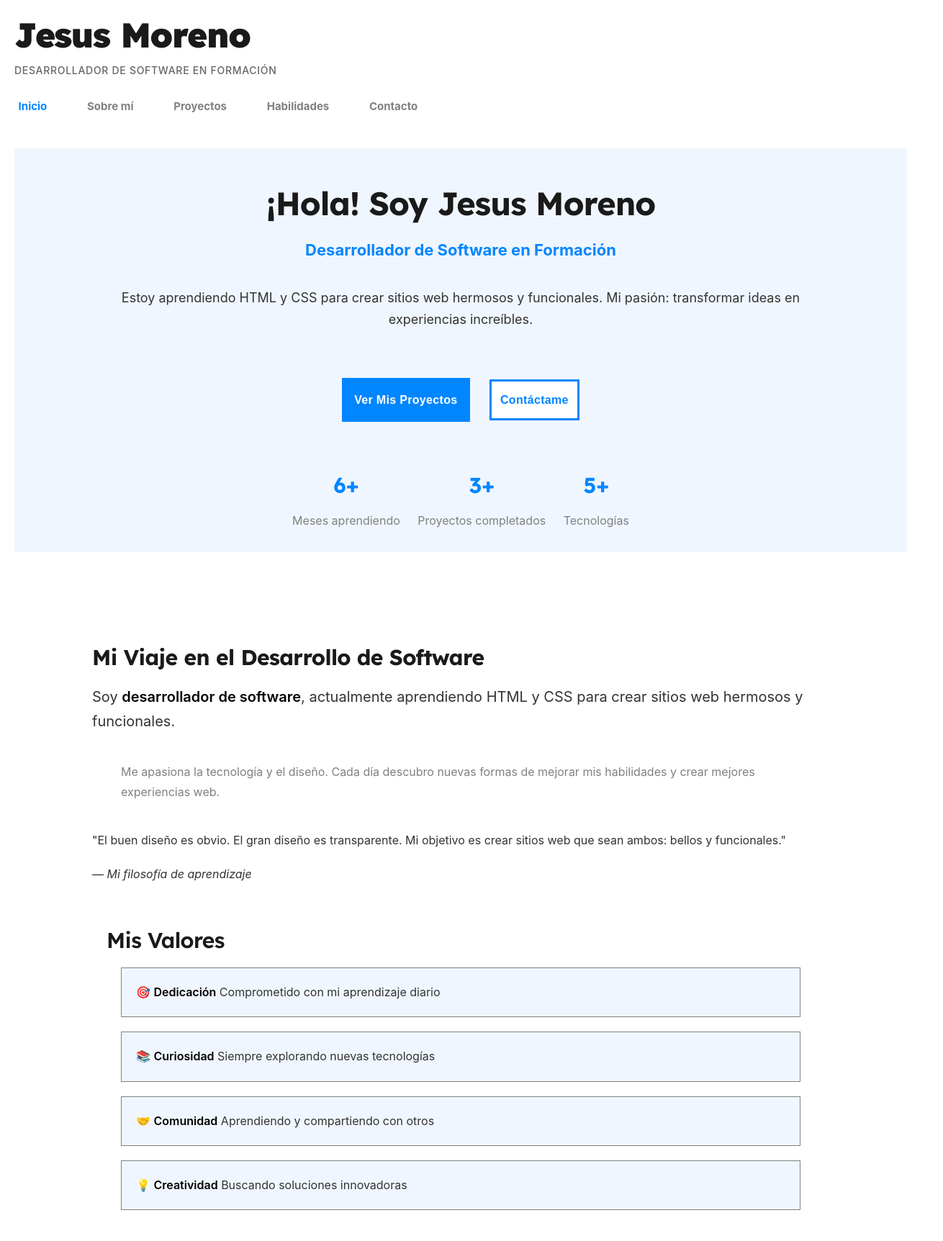
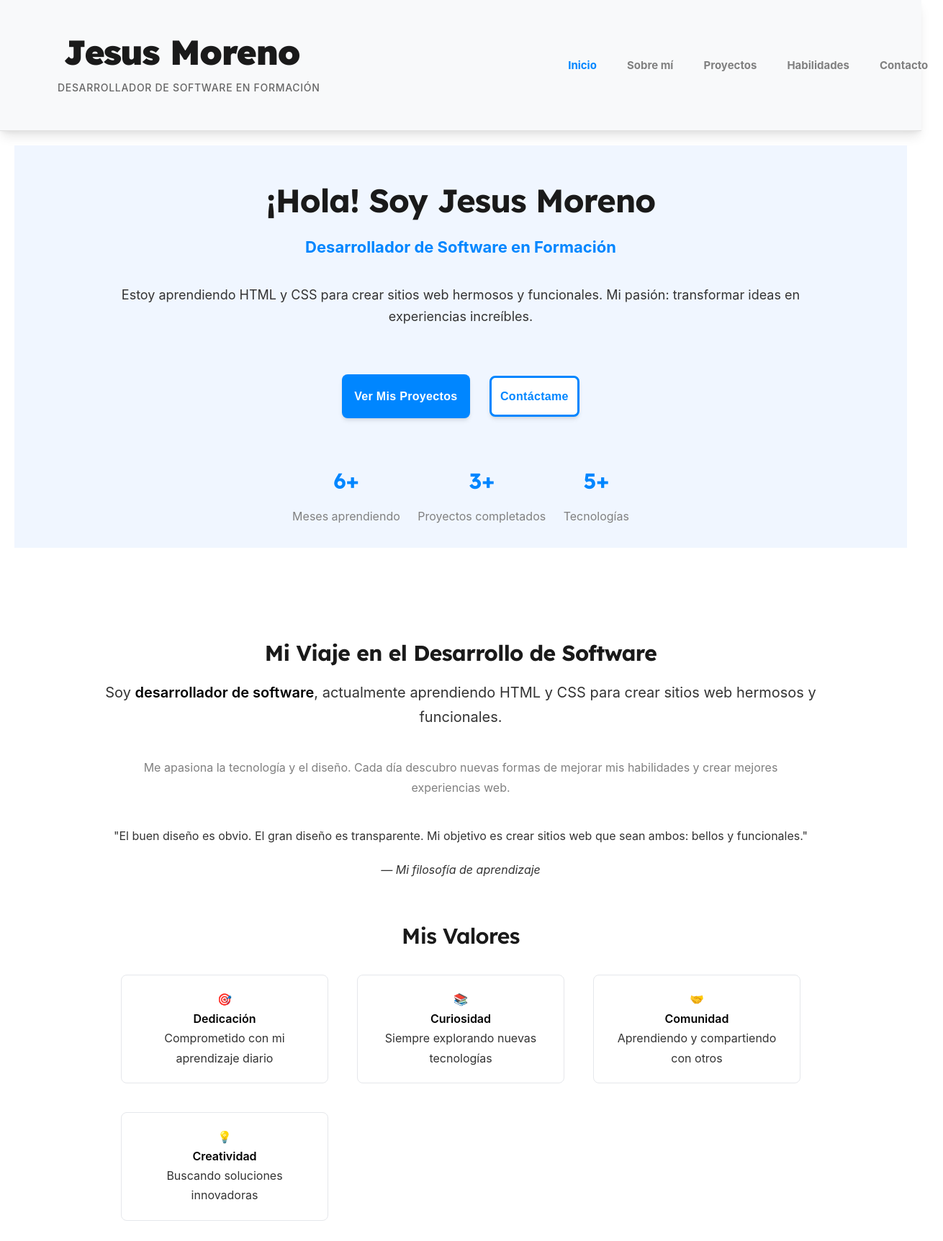
Before and after one commit to Morenomdev/Fundamentos, a plain HTML site: page Portfolio-CSS/index.html in a window 1280 px wide. Shown: the top 1724 px of the page at 72% size, 1310 px wide, since content can reach past the window. Drawn offline with Linux system fonts and the light colour scheme.

Commit message:
Styles in Portfolio updated

```diff
--- a/Portfolio-CSS/styles.css
+++ b/Portfolio-CSS/styles.css
@@ -14,6 +14,8 @@
   --color-primary-darker: #3b0764; /* Púrpura muy oscuro */
   --color-primary-light: #8b5cf6; /* Púrpura claro */
   --color-primary-lighter: #a78bfa; /* Púrpura muy claro */
+  --color-primary-project: #f9fafb;
+  --color-secondary-project: #ede9fe;
 
   /* Colores secundarios */
   --color-secondary: #06b6d4; /* Cyan vibrante */
@@ -71,7 +73,6 @@
 body {
   font-family: "Inter", system-ui, -apple-system, sans-serif;
   font-size: 16px;
-  /* MEJORADO: Mejor line-height para legibilidad */
   line-height: 1.7;
   color: #333333;
   background-color: #ffffff;
@@ -82,23 +83,44 @@ body {
   text-rendering: optimizeLegibility;
 }
 
+/* BOTONES */
+.button {
+  border-radius: var(--radius-md);
+  box-shadow: var(--shadow-md);
+}
+
+.button:hover {
+  box-shadow: var(--shadow-lg);
+  transform: translateY(-2px);
+}
+
 /* ===========================================
-     2. TIPOGRAFÍA GENERAL - MEJORADA
+     TIPOGRAFÍA GENERAL
      =========================================== */
+
+.header__container,
+.hero__container,
+.about__container,
+.projects__container,
+.skills__container,
+.contact__container,
+.footer__container {
+  width: 100%;
+  max-width: 1200px;
+  margin-left: auto;
+  margin-right: auto;
+}
 h1,
 h2,
 h3,
 h4 {
-  /* MEJORADO: Fuente display para títulos */
   font-family: "Lexend", sans-serif;
   font-weight: 700;
   line-height: 1.2;
   color: #1a1a1a;
-  /* NUEVO: Letter-spacing para títulos */
   letter-spacing: -0.02em;
 }
 h1 {
-  /* MEJORADO: Escala tipográfica más clara */
   font-size: 3rem; /* 48px */
   margin-bottom: 1.5rem;
   font-weight: 900;
@@ -127,7 +149,6 @@ h4 {
 
 p {
   margin-bottom: 1.25rem;
-  /* NUEVO: Límite de ancho para mejor legibilidad */
   /* max-width: 70ch; */
 }
 
@@ -141,24 +162,38 @@ em {
 }
 
 a:hover {
-  text-decoration: underline;
   text-decoration-thickness: 2px;
 }
 
-a {
+/* a {
   text-decoration: none;
   text-decoration-thickness: 2px;
   text-underline-offset: 2px;
-}
+} */
 
 /* -------header-------- */
 .header {
-  overflow-y: auto;
+  background-color: #f8f9fa;
+  border-bottom: 1px solid #e0e0e0;
+  padding: 24px 0;
+  box-shadow: var(--shadow-lg);
 }
 
 .header__container {
-  position: sticky;
+  display: flex;
+  justify-content: space-between;
+  gap: 2rem;
+  align-items: center;
+  max-width: 1200px;
+  margin: 0 auto;
+  padding: 0 20px;
 }
+
+.header__brand {
+  text-align: center;
+  margin-bottom: 24px;
+}
+
 .header__name {
   margin: 20px;
   color: #1a1a1a;
@@ -200,7 +235,6 @@ a {
   font-size: 18px;
   padding: 1% 10%;
   text-align: center;
-
 }
 .hero__actions {
   text-align: center;
@@ -244,18 +278,24 @@ a {
 }
 
 .nav__link {
+  display: inline-block;
+  white-space: nowrap;
   text-decoration: none;
   color: gray;
+  padding: 8px 12px;
+  text-align: left;
 }
 .nav__item {
+  text-decoration: none;
   font-size: 15px;
   font-weight: bold;
   list-style-type: none;
   padding: 2%;
-  display: inline-block;
 }
 
 .nav__list {
+  display: flex;
+  align-items: center;
   padding: 0px;
 }
 
@@ -269,7 +309,6 @@ a {
   border: 2px solid transparent;
   cursor: pointer;
   text-decoration: none;
-  /* NUEVO: Mejor tipografía en botones */
   font-family: "Inter", sans-serif;
   letter-spacing: 0.02em;
 }
@@ -296,6 +335,7 @@ a {
 
 /* --------- about --------- */
 .about {
+  text-align: center;
   margin: 10%;
 }
 .about__title {
@@ -318,26 +358,49 @@ a {
   border: 20px solid white;
 }
 .values__title {
+  text-align: center;
   font-size: 30px;
 }
 .values__list {
+  grid-template-columns: repeat(auto-fit, minmax(250px, 1fr));
+  display: grid;
+  text-align: center;
   padding: 0;
   width: 100%;
   list-style-type: none;
 }
 .values__item {
-  background-color: #f0f6ff;
-  text-align: left;
+  border-radius: var(--radius-md);
+  display: flex;
+  flex-direction: column;
+  align-items: center;
   margin: 20px;
-  border: 1px solid gray;
+  border: 1px solid var(--color-gray-lighter);
   padding: 20px;
 }
 
 .values__item:hover {
-  border: 1px solid #0086ff;
+  border: 1px solid var(--color-primary-darker);
+  background: linear-gradient(
+    to right bottom,
+    var(--color-light),
+    var(--color-secondary-project)
+  );
+  box-shadow: var(--shadow-md);
+  transform: translateY(-2px);
 }
 
 /* -----------Projects------- */
+.project {
+  border-radius: var(--radius-lg);
+  box-shadow: var(--shadow-md);
+  border: none;
+}
+
+.project:hover {
+  box-shadow: var(--shadow-xl);
+  transform: translateY(-4px);
+}
 .projects {
   text-align: center;
   background-color: #f0f6ff;
@@ -351,6 +414,7 @@ a {
   margin: 20px;
   position: relative;
   text-align: left;
+  border-radius: var(--radius-lg);
 }
 .project:hover {
   border: 3px solid #0086ff;
@@ -431,7 +495,8 @@ a {
 
 /* --------contact---------- */
 .contact {
-  background-color: #f0f6ff;
+  background: linear-gradient(135deg, #f9fafb 0%, #ede9fe 100%);
+
   padding: 30px;
   margin: 20px;
   text-align: center;
@@ -444,14 +509,24 @@ a {
 
 .contact__methods {
   margin-bottom: 40px;
-  justify-content: space-between;
+  display: flex;
+  justify-content: center;
+  gap: 2rem;
 }
 
 .contact__method {
-  display: inline-block;
-  margin: 0px 20px 20px 20px;
+  display: flex;
+  flex-direction: column;
+  align-items: center;
+  background: var(--color-light);
+  padding: 1.5rem;
+  border-radius: var(--radius-md);
   text-align: center;
-  box-sizing: border-box;
+}
+
+.contact__method:hover {
+  box-shadow: var(--shadow-xl);
+  transform: translateY(-4px);
 }
 
 .contact__link {
```
